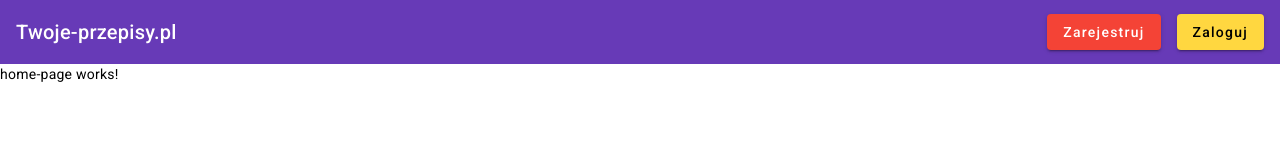
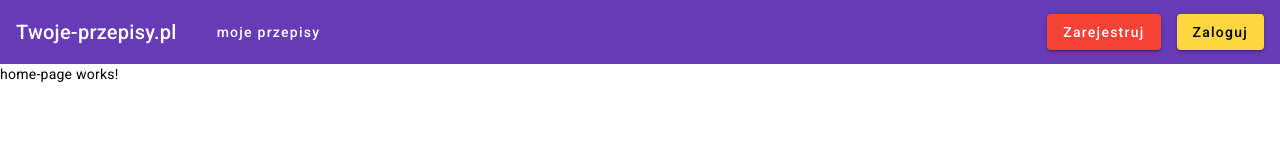
Before and after one commit to Eryk13/cook-book-web-app, an Angular app: page / in a window 1280 px wide. Shown: the top 160 px of the page. Built offline with nearby package versions, Linux system fonts and the light colour scheme.

Commit message:
add my-recipes link in nav bar

```diff
--- a/src/app/components/top-nav/top-nav.component.css
+++ b/src/app/components/top-nav/top-nav.component.css
@@ -1,7 +1,8 @@
 .nav {
   display: flex;
-  justify-content: flex-end;
+  justify-content: space-between;
   flex-grow: 2;
+  margin-left: 2rem;
 }
 .nav-buttons {
   display: flex;
--- a/src/app/components/top-nav/top-nav.component.html
+++ b/src/app/components/top-nav/top-nav.component.html
@@ -1,6 +1,9 @@
 <mat-toolbar color="primary">
   <span>Twoje-przepisy.pl</span>
   <div class="nav">
+    <div>
+      <button mat-button [routerLink]="['recipes']">moje przepisy</button>
+    </div>
     <div class="nav-buttons">
       <button mat-raised-button color="warn" [routerLink]="['register']">
         Zarejestruj
```
